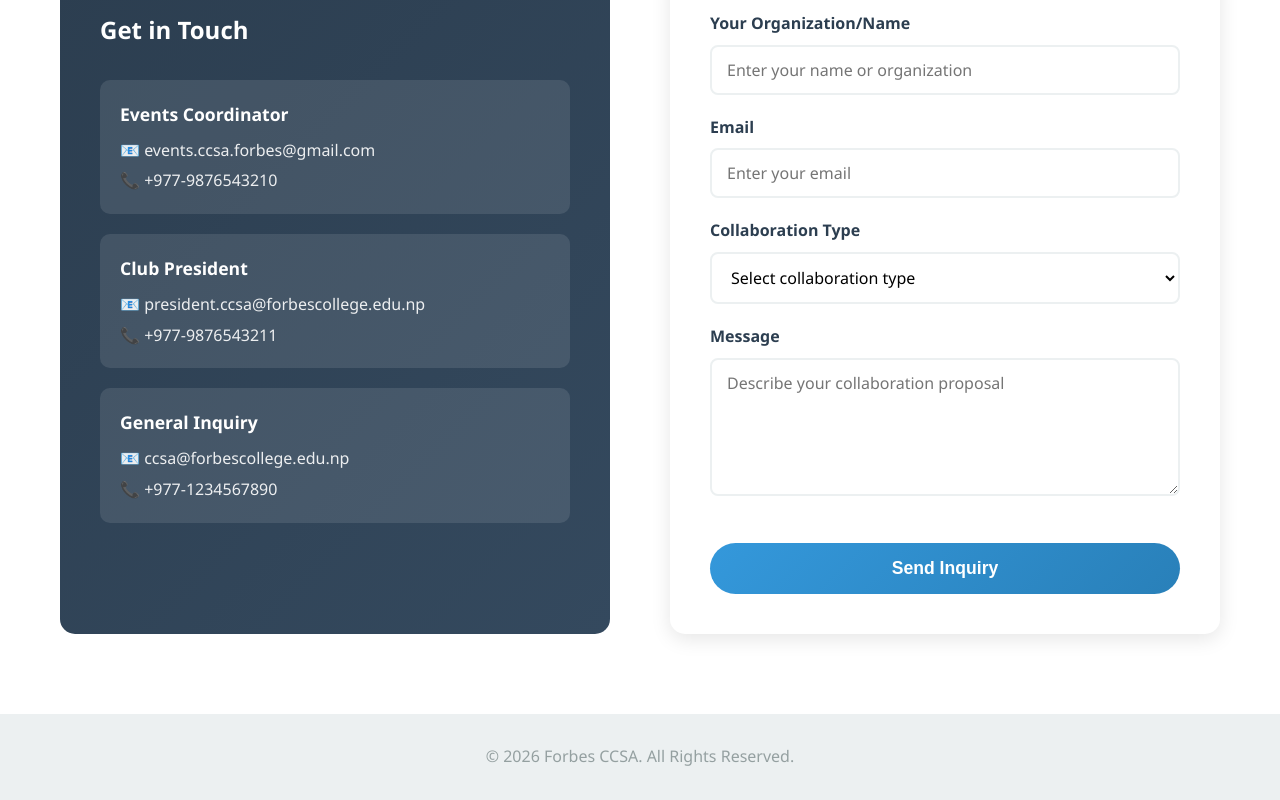
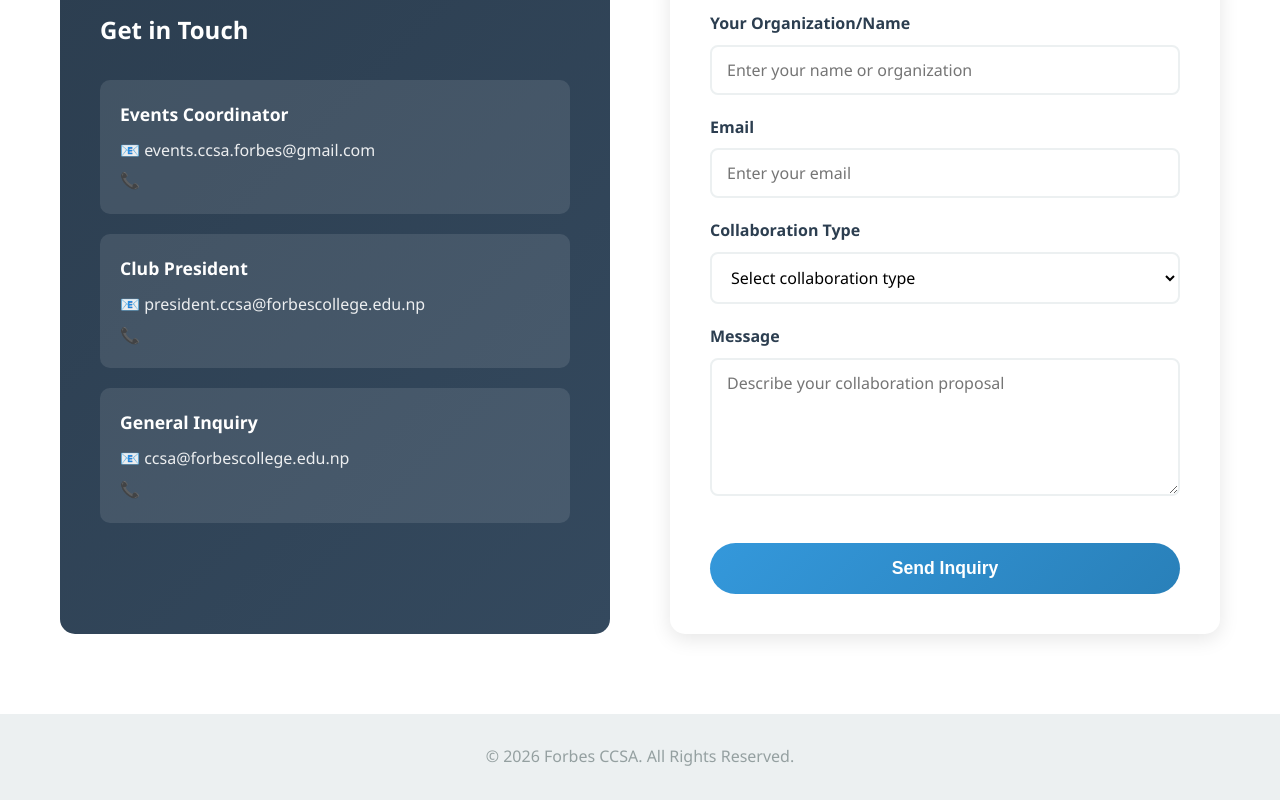
Before and after one commit to forbesccsa/web, a plain HTML site: page events.html in a window 1280 px wide. Shown: the part 3268-4068 px from the top of the page. Drawn offline with Linux system fonts and the light colour scheme.

Commit message:
Update events.html

```diff
--- a/events.html
+++ b/events.html
@@ -173,17 +173,17 @@
                         <div class="contact-item">
                             <h4>Events Coordinator</h4>
                             <p>📧 events.ccsa.forbes@gmail.com</p>
-                            <p>📞 +977-9876543210</p>
+                            <p>📞 </p>
                         </div>
                         <div class="contact-item">
                             <h4>Club President</h4>
                             <p>📧 president.ccsa@forbescollege.edu.np</p>
-                            <p>📞 +977-9876543211</p>
+                            <p>📞 </p>
                         </div>
                         <div class="contact-item">
                             <h4>General Inquiry</h4>
                             <p>📧 ccsa@forbescollege.edu.np</p>
-                            <p>📞 +977-1234567890</p>
+                            <p>📞 </p>
                         </div>
                     </div>
                 </div>
```
